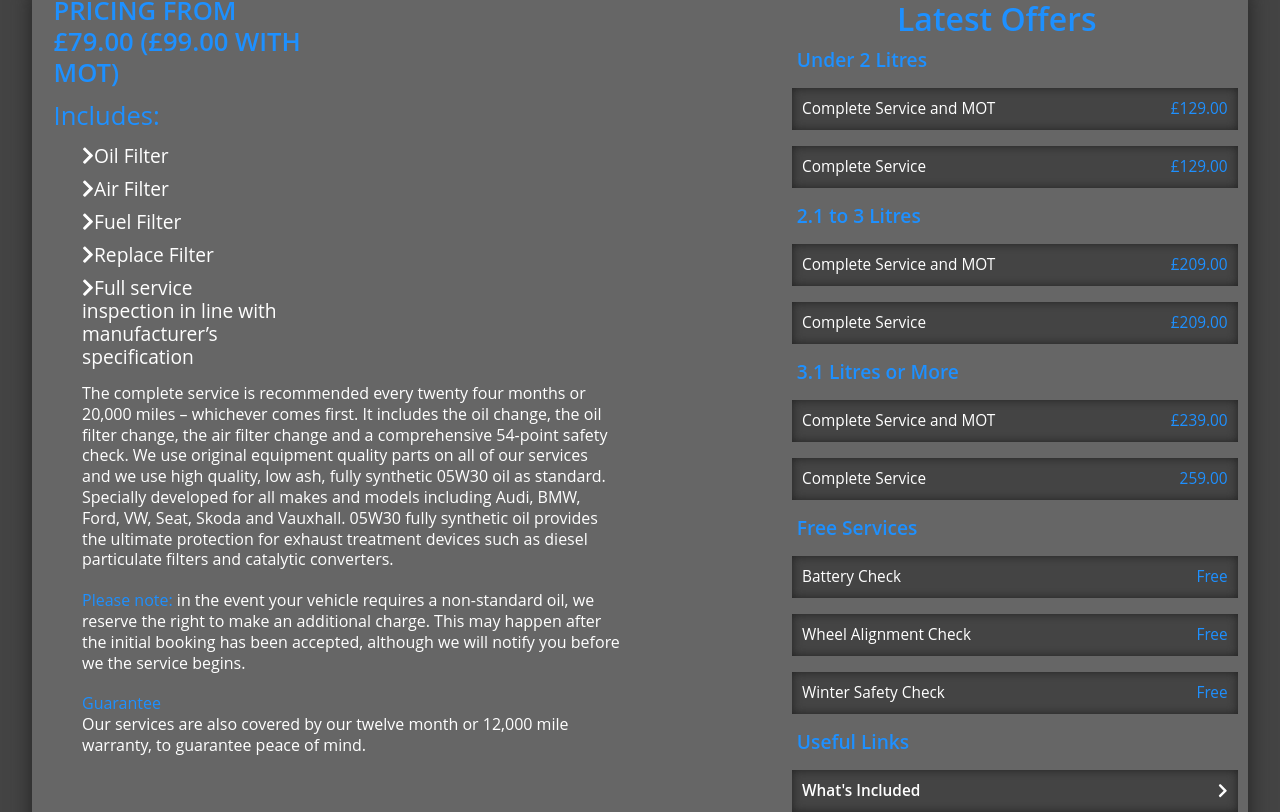
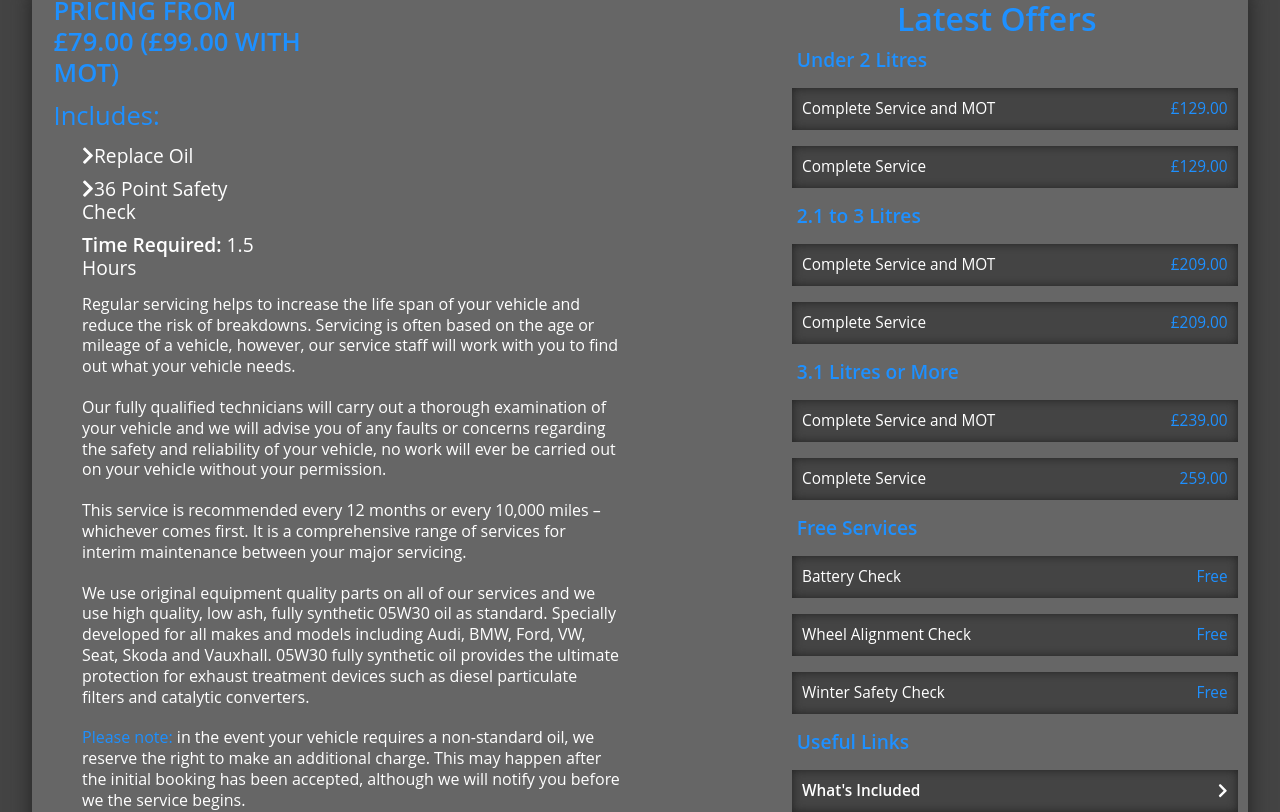
Before and after one commit to matthewvero/fox-garage, a React (Create React App) app: page /standardservice in a window 1280 px wide. Shown: the part 449-1261 px from the top of the page. Built offline with nearby package versions, Linux system fonts and the light colour scheme.

Commit message:
Completed standard service page

```diff
--- a/src/App.js
+++ b/src/App.js
@@ -12,7 +12,7 @@ import { CSSTransition, TransitionGroup } from "react-transition-group";
 import { Wrapper } from "./pages/page/page-transition-wrapper";
 import MOTPage from "./pages/motpage/motpage.component";
 import CompleteServicePage from "./pages/completeservicepage/completeservicepage.component";
-
+import StandardServicePage from './pages/standardservicepage/standardservicepage.component';
 function App({setIsMobile, location, history}) {
 
     const [isMobile, setIsMobileHook] = useState(window.innerWidth > 1150 ? true : false);
@@ -55,7 +55,7 @@ function App({setIsMobile, location, history}) {
                     <Route exact path="/prices" component={BookingPage} />
                     <Route exact path='/mot' component={MOTPage}/>
                     <Route exact path='/completeservice' component={CompleteServicePage}/>
-                    <Route exact path='/standardservice' component={CompleteServicePage}/>
+                    <Route exact path='/standardservice' component={StandardServicePage}/>
 
                 </Switch>
                 </CSSTransition>
--- a/src/pages/completeservicepage/completeservicepage.component.jsx
+++ b/src/pages/completeservicepage/completeservicepage.component.jsx
@@ -22,7 +22,6 @@ import QuickLinks from '../../components/quicklinks/quicklinks-container/quickli
 import QuickLinksButton from '../../components/quicklinks/quicklinks-button/quicklinks-button.component';
 import NewsCards from '../../components/news-cards/news-cards.component';
 import { connect } from 'react-redux';
-import CustomButton from '../../components/custom-button/custom-button.component';
 const CompleteServicePage = ({isMobile, history}) => {
 
       return (
@@ -170,6 +169,16 @@ const CompleteServicePage = ({isMobile, history}) => {
                                           Full service inspection in line with manufacturer’s specification
 
                                     </WidgetText>
+                                    <WidgetText
+                                          $textAlign='start'
+                                          $color='white'
+                                          $fontWeight='400'
+                                          $textSize='subtext'
+                                          style={{margin: '0px 30px'}}
+                                    >
+
+                                          <span style={{fontWeight:'600'}} >Time Required:</span> 1.5 Hours
+                                    </WidgetText>
                               </div>
 
                         </div>
--- a/src/pages/standardservicepage/standardservicepage.component.jsx
+++ b/src/pages/standardservicepage/standardservicepage.component.jsx
@@ -126,7 +126,7 @@ const StandardServicePage = ({history, isMobile}) => {
 
                                     >
                                           <FontAwesomeIcon icon={faChevronRight}/>
-                                          Oil Filter
+                                          Replace Oil
                                     </WidgetText>
                                     <WidgetText
                                           $textAlign='start'
@@ -136,7 +136,7 @@ const StandardServicePage = ({history, isMobile}) => {
                                           style={{margin: '0px 30px'}}
                                     >
                                           <FontAwesomeIcon icon={faChevronRight}/>
-                                          Air Filter
+                                          36 Point Safety Check
                                     </WidgetText>
                                     <WidgetText
                                           $textAlign='start'
@@ -145,30 +145,10 @@ const StandardServicePage = ({history, isMobile}) => {
                                           $textSize='subtext'
                                           style={{margin: '0px 30px'}}
                                     >
-                                          <FontAwesomeIcon icon={faChevronRight}/>
-                                          Fuel Filter
+
+                                          <span style={{fontWeight:'600'}} >Time Required:</span> 1.5 Hours
                                     </WidgetText>
-                                    <WidgetText
-                                          $textAlign='start'
-                                          $color='white'
-                                          $fontWeight='400'
-                                          $textSize='subtext'
-                                          style={{margin: '0px 30px'}}
-                                    >
-                                          <FontAwesomeIcon icon={faChevronRight}/>
-                                          Replace Filter
-                                    </WidgetText>
-                                    <WidgetText
-                                          $textAlign='start'
-                                          $color='white'
-                                          $fontWeight='400'
-                                          $textSize='subtext'
-                                          style={{margin: '0px 30px'}}
-                                    >
-                                          <FontAwesomeIcon  icon={faChevronRight}/>
-                                          Full service inspection in line with manufacturer’s specification
 
-                                    </WidgetText>
                               </div>
 
                         </div>
@@ -179,15 +159,44 @@ const StandardServicePage = ({history, isMobile}) => {
                               $color='white'
                               $textAlign='start'
                         >
-                              The complete service is recommended every twenty four months or 20,000 miles –
-                              whichever comes first. It includes the oil change, the oil filter change,
-                              the air filter change and a comprehensive 54-point safety check.
+                              Regular servicing helps to increase the life span of your vehicle and reduce the risk of breakdowns.
+                              Servicing is often based on the age or mileage of a vehicle, however,
+                              our service staff will work with you to find out what your vehicle needs.
+
+                        </WidgetParagraph>
+                        <WidgetParagraph
+                              $color='white'
+                              $textAlign='start'
+                        >
+
+                              Our fully qualified technicians will carry out a thorough examination of your vehicle and we will advise you of any faults or concerns
+                              regarding the safety and reliability of your vehicle, no work will ever be carried out on your vehicle without your permission.
+
+                        </WidgetParagraph>
+
+                        <WidgetParagraph
+                              $color='white'
+                              $textAlign='start'
+                        >
+
+                              This service is recommended every 12 months or every 10,000 miles – whichever comes first.
+                              It is a comprehensive range of services for interim maintenance between your major servicing.
+
+                        </WidgetParagraph>
+
+
+                        <WidgetParagraph
+                              $color='white'
+                              $textAlign='start'
+                        >
 
                               We use original equipment quality parts on all of our services and we use high quality, low ash,
-                              fully synthetic 05W30 oil as standard. Specially developed for all makes and models including Audi, BMW, Ford, VW, Seat, Skoda and Vauxhall.
-                              05W30 fully synthetic oil provides the ultimate protection for exhaust treatment devices such as diesel particulate filters and catalytic converters.
+                              fully synthetic 05W30 oil as standard. Specially developed for all makes and models including Audi, BMW, Ford, VW, Seat,
+                              Skoda and Vauxhall. 05W30 fully synthetic oil provides the ultimate protection for exhaust treatment devices such as diesel
+                              particulate filters and catalytic converters.
 
                         </WidgetParagraph>
+
                         <WidgetParagraph
                               $color='white'
                               $textAlign='start'
```
Lines whose indentation alone changed are shown as unchanged.
